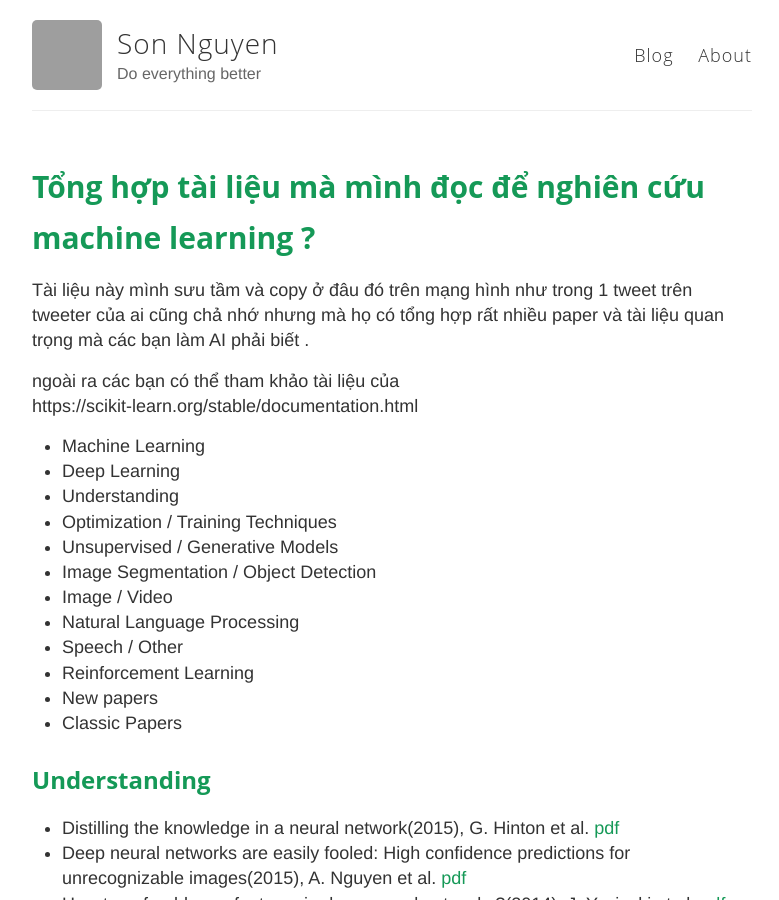
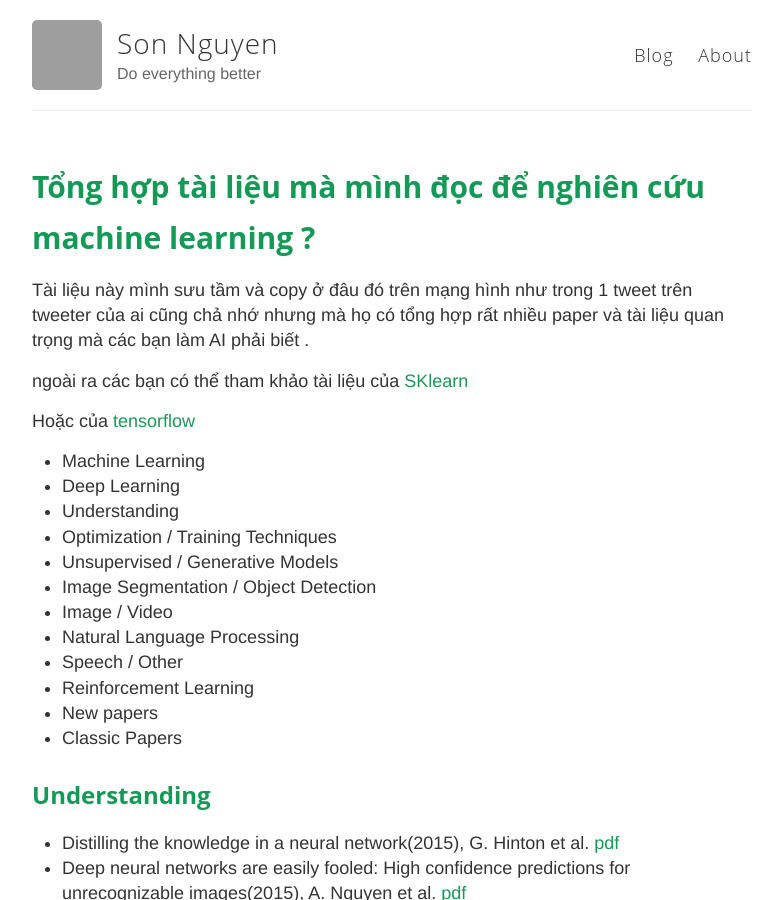
Before and after one commit to sonnhfit/sonnhfit.github.io, a Jekyll site: the page built from _posts/2019-5-6-tong-hop-paper-hoc-machine-learning.md, in a window 1280 px wide and 900 px high. Shown: the whole window, without its empty margins (248-1027 px from the left). Built offline with Jekyll 4.4.1, drawn with Linux system fonts in a browser that asks for light colours; grey boxes are pictures that could not be loaded.

Commit message:
Create 2019-5-6-tong-hop-paper-hoc-machine-learning.md

```diff
--- a/_posts/2019-5-6-tong-hop-paper-hoc-machine-learning.md
+++ b/_posts/2019-5-6-tong-hop-paper-hoc-machine-learning.md
@@ -5,8 +5,9 @@ title: Tổng hợp tài liệu mà mình đọc để nghiên cứu machine lea
 Tài liệu này mình sưu tầm và copy ở đâu đó trên mạng hình như trong 1 tweet trên tweeter của ai cũng chả nhớ nhưng mà họ có tổng hợp
 rất nhiều paper và tài liệu quan trọng mà các bạn làm AI phải biết .
 
-ngoài ra các bạn có thể tham khảo tài liệu của
-https://scikit-learn.org/stable/documentation.html
+ngoài ra các bạn có thể tham khảo tài liệu của  [SKlearn](https://scikit-learn.org/stable/documentation.html)
+
+Hoặc của [tensorflow](https://www.tensorflow.org/overview)
 
 - Machine Learning
 - Deep Learning
```
